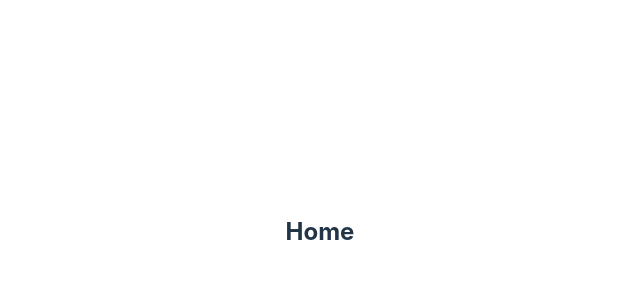
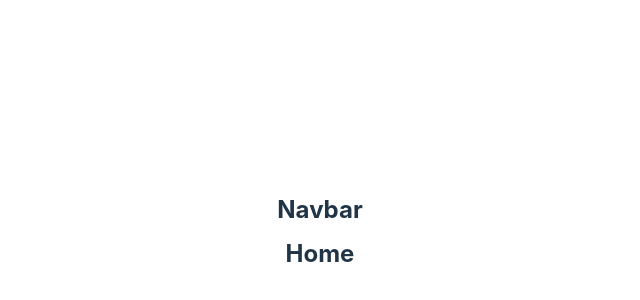
Before and after one commit to Milind452/react-custom-hooks, a React (Vite) app: page / in a window 1280 px wide. Shown: the part 168-468 px from the top of the page, without its empty margins (320-960 px from the left). Built offline with nearby package versions, Linux system fonts and the light colour scheme.

Commit message:
Add navbar

```diff
--- a/src/App.jsx
+++ b/src/App.jsx
@@ -9,6 +9,7 @@ import UseStateWithHistory from './Components/UseStateWithHistory';
 import UseWindowSize from './Components/UseWindowSize';
 
 import Home from './Components/Home';
+import Navbar from './Components/Navbar';
 import NotFound from './Components/NotFound';
 import './App.css'
 
@@ -24,6 +25,11 @@ function App() {
 
   return (
     <BrowserRouter>
+      <main>
+        <nav>
+          <Navbar />
+        </nav>
+        <article>
           <Routes>
             <Route path="/" element={<Home />} />
             {
@@ -34,6 +40,8 @@ function App() {
             }
             <Route path="/*" element={<NotFound />} />
           </Routes>
+        </article>
+      </main>
     </BrowserRouter>
   )
 }
```
Lines whose indentation alone changed are shown as unchanged.
